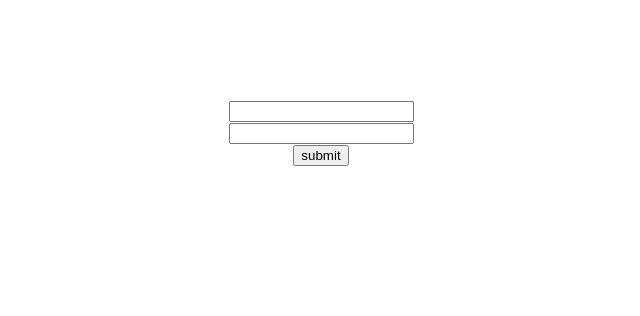
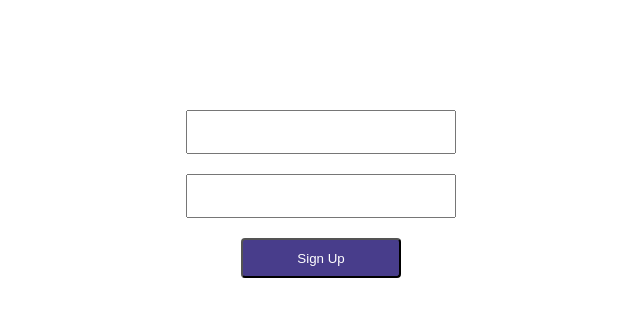
Before and after one commit to HuongDang-Miley/react-sign-up, a React (Create React App) app: page / in a window 1280 px wide. Shown: the top 316 px of the page, without its empty margins (319-959 px from the left). Built offline with nearby package versions, Linux system fonts and the light colour scheme.

Commit message:
create sign-up view in browser

```diff
--- a/src/App.css
+++ b/src/App.css
@@ -1,38 +1,26 @@
-.App {
+div {
+  margin-top: 100px;
   text-align: center;
 }
 
-.App-logo {
-  height: 40vmin;
-  pointer-events: none;
+input {
+  text-align: center;
+  margin: 10px;
+  padding: 8px;
+  height: 24px;
+  width: 250px;
 }
 
-@media (prefers-reduced-motion: no-preference) {
-  .App-logo {
-    animation: App-logo-spin infinite 20s linear;
-  }
+label {
+  text-align: left;
 }
 
-.App-header {
-  background-color: #282c34;
-  min-height: 100vh;
-  display: flex;
-  flex-direction: column;
-  align-items: center;
-  justify-content: center;
-  font-size: calc(10px + 2vmin);
-  color: white;
+button {
+  margin: 10px;
+  height: 40px;
+  padding: 8px;
+  width: 160px;
+  border-radius: 4px;
+  background-color: darkslateblue;
+  color: white
 }
-
-.App-link {
-  color: #61dafb;
-}
-
-@keyframes App-logo-spin {
-  from {
-    transform: rotate(0deg);
-  }
-  to {
-    transform: rotate(360deg);
-  }
-}
--- a/src/App.js
+++ b/src/App.js
@@ -1,18 +1,14 @@
-import logo from './logo.svg';
-import './App.css';
+import React, { Component } from 'react'
+import "./App.css"
 
-function App() {
-
-  return (
-    <div style={{margin: 100, textAlign: "center"}}>
-<input></input><br/>
-<input></input><br/>
-<button>submit</button>
-
-
-
-    </div>
-  );
+export default class App extends Component {
+  render() {
+    return (
+      <div>
+        <input></input><br/>
+        <input></input><br/>
+        <button>Sign Up</button>
+      </div>
+    )
+  }
 }
-
-export default App;
```
